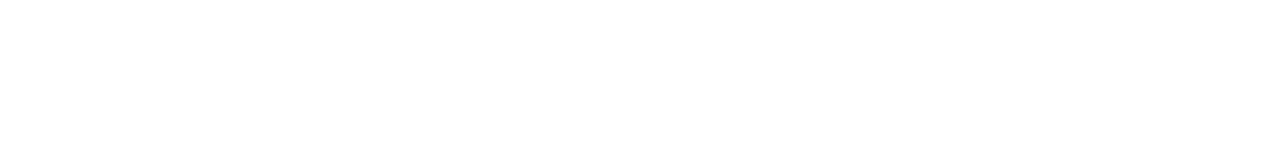
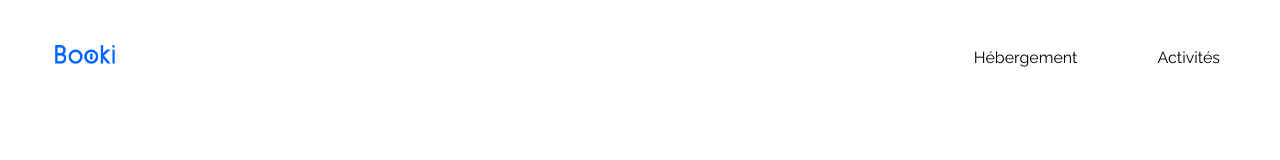
Before and after one commit to mouradm6/Booki2.0, a plain HTML site: page index.html in a window 1280 px wide. Drawn offline with Linux system fonts and the light colour scheme.

Commit message:
ajouter les images du projet, ajouter la barre du navigation

```diff
--- a/index.html
+++ b/index.html
@@ -1,11 +1,24 @@
 <!DOCTYPE html>
-<html lang="en">
+<html lang="fr">
 <head>
     <meta charset="UTF-8">
     <meta name="viewport" content="width=device-width, initial-scale=1.0">
-    <title>Document</title>
+    <link rel="preconnect" href="https://fonts.googleapis.com">
+    <link rel="preconnect" href="https://fonts.gstatic.com" crossorigin>
+    <link href="https://fonts.googleapis.com/css2?family=Raleway:ital,wght@0,100..900;1,100..900&display=swap" rel="stylesheet">
+    <link rel="stylesheet" type="text/css" href="style.css"/>
+
+    <title>BOOKI 2.0</title>
 </head>
 <body>
-
+    <header>
+        <a href="#"><img class="logo" src="./images/logo/Booki.png" alt="BOOKI"/></a>
+        <nav class="nav-bar">
+           <ul>
+            <li><a class="nav-bar-items" href="#">Hébergement</a></li>
+            <li><a class="nav-bar-items" href="#">Activités</a></li>
+           </ul>
+        </nav>
+    </header>
 </body>
 </html>
--- a/style.css
+++ b/style.css
@@ -0,0 +1,50 @@
+body {
+    background-color: white;
+    color: black;
+    font-size: 16px;
+    padding: 0px;
+    margin: 0px;
+    box-sizing: border-box;
+    font-family: "raleway";
+}
+
+
+
+
+
+
+header {
+    display: flex;
+    justify-content: space-between;
+    align-items: center;
+    margin: 0 20px 0 55px;
+}
+
+.nav-bar ul{
+    display: flex;
+    list-style-type: none;
+    /* gap: 50px; */
+    padding: 48px 0 0 0;
+    margin: 0px;
+}
+
+.logo{
+    padding: 45px 0 0 0;
+    width: 60px;
+}
+
+a {
+    text-decoration: none;
+    color: black;
+}
+.nav-bar-items{
+    padding: 0 40px;
+    margin: 20px 0 0;
+}
+
+.nav-bar-items:hover{
+    color: #0065FC;
+    border-top: 2px solid #0065FC;
+    padding: 40px;
+
+}
```
Also changed, not shown: images/activites/4_small/1.jpg (added), images/activites/4_small/2.jpg (added), images/activites/4_small/3.jpg (added), images/activites/4_small/4.jpg (added), images/hebergements/4_small/2.1.jpg (added), images/hebergements/4_small/2.2.jpg (added), images/hebergements/4_small/2.3.jpg (added), images/hebergements/4_small/amina.jpg (added), images/hebergements/4_small/canebiere.jpg (added), images/hebergements/4_small/hotel_du_port.jpg (added), images/hebergements/4_small/la_mer.jpg (added), images/hebergements/4_small/le_panier.jpg (added), images/hebergements/4_small/mouettes.jpg (added), images/logo/Booki.png (added), 4 other files.
